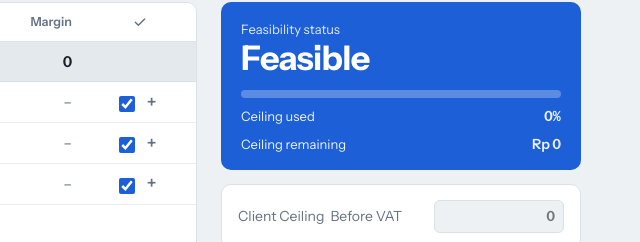
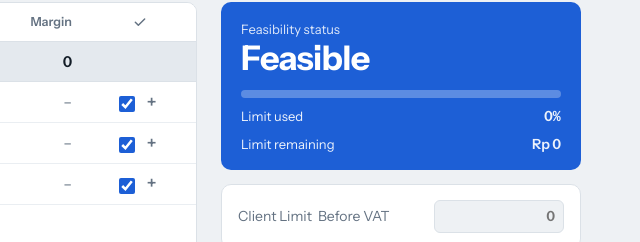
Before and after one commit to purchasingmaximum/datastory, a plain HTML site: page feasibility.html in a window 1280 px wide. Shown: the part 237-479 px from the top of the page, 611-1251 px from the left. Drawn offline with nearby package versions, Linux system fonts and the light colour scheme.

Commit message:
Change 'Ceiling' to 'Limit' in feasibility.html

```diff
--- a/feasibility.html
+++ b/feasibility.html
@@ -401,12 +401,12 @@ body.booting #view-edit { opacity: .55; pointer-events: none; }
         <div class="v-word" id="v-word">Feasible</div>
         <div class="v-reason" id="v-reason" hidden></div>
         <div class="gauge"><i id="gauge"></i></div>
-        <div class="v-gap"><span id="v-pct-label">Ceiling used</span><strong id="v-pct"></strong></div>
-        <div class="v-gap"><span id="v-gap-label">Ceiling remaining</span><strong id="v-gap"></strong></div>
+        <div class="v-gap"><span id="v-pct-label">Limit used</span><strong id="v-pct"></strong></div>
+        <div class="v-gap"><span id="v-gap-label">Limit remaining</span><strong id="v-gap"></strong></div>
       </div>
 
-      <div class="card" aria-label="Client ceiling">
-        <div class="row"><span class="k">Client Ceiling <span class="unit">Before VAT</span></span><input class="wide" id="in-plafon" inputmode="decimal" aria-label="Client ceiling before VAT" placeholder="0"></div>
+      <div class="card" aria-label="Client limit">
+        <div class="row"><span class="k">Client Limit <span class="unit">Before VAT</span></span><input class="wide" id="in-plafon" inputmode="decimal" aria-label="Client limit before VAT" placeholder="0"></div>
       </div>
 
       <div class="card" aria-label="Selling Price">
@@ -1022,15 +1022,15 @@ function update() {
   vr.hidden = ok;
   vr.textContent = ok ? "" : reasons.join(" · ");
   $("v-pct").textContent = pctText(usage, gap);
-  $("v-pct-label").textContent = isFinite(usage) ? "Ceiling used" : "Ceiling not set";
-  $("v-gap-label").textContent = gap < 0 ? "Exceeds ceiling" : "Ceiling remaining";
+  $("v-pct-label").textContent = isFinite(usage) ? "Limit used" : "Limit not set";
+  $("v-gap-label").textContent = gap < 0 ? "Exceeds limit" : "Limit remaining";
   $("v-gap").textContent = rp(Math.abs(gap));
   $("gauge").style.width = Math.min(usage, 1) * 100 + "%";
 
   const mini = $("mini");
   mini.classList.toggle("no", !ok);
   $("mini-word").textContent = ok ? "Feasible" : "Not feasible";
-  $("mini-sub").textContent = ok ? pctText(usage, gap) + " of ceiling" : reasons.join(" · ");
+  $("mini-sub").textContent = ok ? pctText(usage, gap) + " of limit" : reasons.join(" · ");
   $("mini-gap").textContent = (gap < 0 ? "Over " : "Left ") + rp(Math.abs(gap));
 }
 
@@ -1104,7 +1104,7 @@ function rowClass(it) {
 /* feasible = muat di plafon DAN margin total tidak negatif */
 function statusReasons(gap, margin) {
   const r = [];
-  if (gap < 0) r.push("Exceeds ceiling");
+  if (gap < 0) r.push("Exceeds limit");
   if (margin < 0) r.push("Negative margin");
   return r;
 }
@@ -1188,14 +1188,14 @@ function buildPreview() {
     h("div", { class: "v-word", text: c.ok ? "Feasible" : "Not feasible" }),
     c.ok ? null : h("div", { class: "v-reason", text: statusReasons(c.gap, c.margin).join(" · ") }),
     h("div", { class: "gauge" }, h("i", { style: "width:" + Math.min(c.usage, 1) * 100 + "%" })),
-    h("div", { class: "v-gap" }, h("span", { text: isFinite(c.usage) ? "Ceiling used" : "Ceiling not set" }), h("strong", { text: pctText(c.usage, c.gap) })),
-    h("div", { class: "v-gap" }, h("span", { text: c.gap < 0 ? "Exceeds ceiling" : "Ceiling remaining" }), h("strong", { text: rp(Math.abs(c.gap)) })));
+    h("div", { class: "v-gap" }, h("span", { text: isFinite(c.usage) ? "Limit used" : "Limit not set" }), h("strong", { text: pctText(c.usage, c.gap) })),
+    h("div", { class: "v-gap" }, h("span", { text: c.gap < 0 ? "Exceeds limit" : "Limit remaining" }), h("strong", { text: rp(Math.abs(c.gap)) })));
   const rowN = (kKids, v, cls, vcls) => h("div", { class: "row" + (cls ? " " + cls : "") },
     h("span", { class: "k" }, ...kKids), v == null ? null : h("span", { class: "v" + (vcls ? " " + vcls : ""), text: v }));
   const chip = t => h("span", { class: "chip", text: t });
   const aside = h("div", {}, verdict,
     h("div", { class: "card" },
-      row("Client Ceiling Before VAT", rp(state.plafon))),
+      row("Client Limit Before VAT", rp(state.plafon))),
     h("div", { class: "card" },
       row("Total Selling Price Before EO Fee", rp(c.T)),
       rowN(["EO Fee", chip(state.eoPct + "%")], rp(c.eo)),
```
